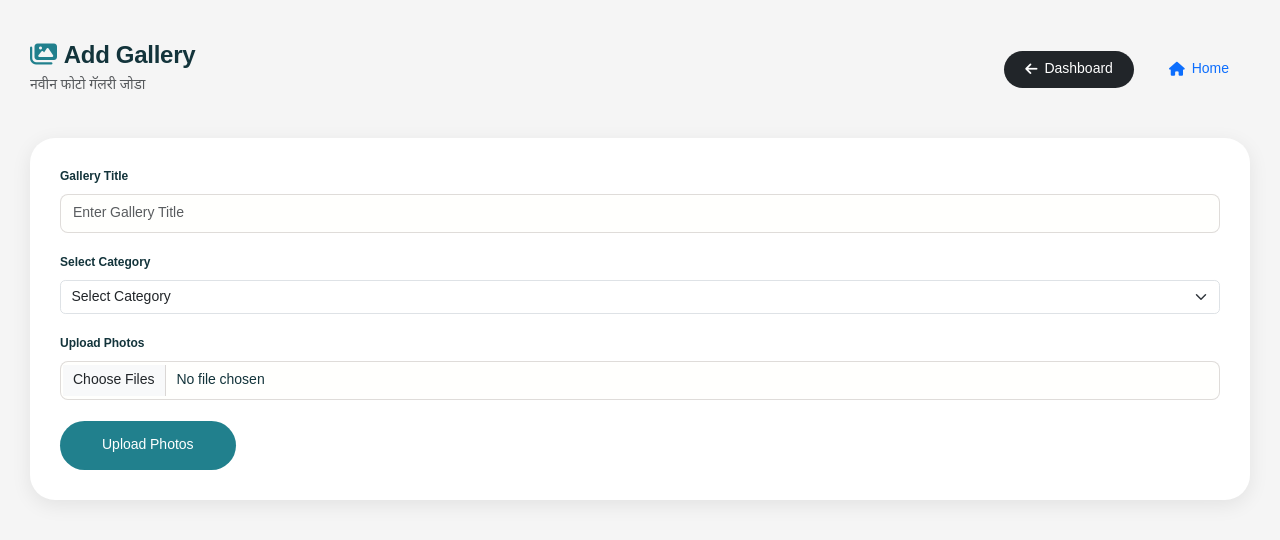
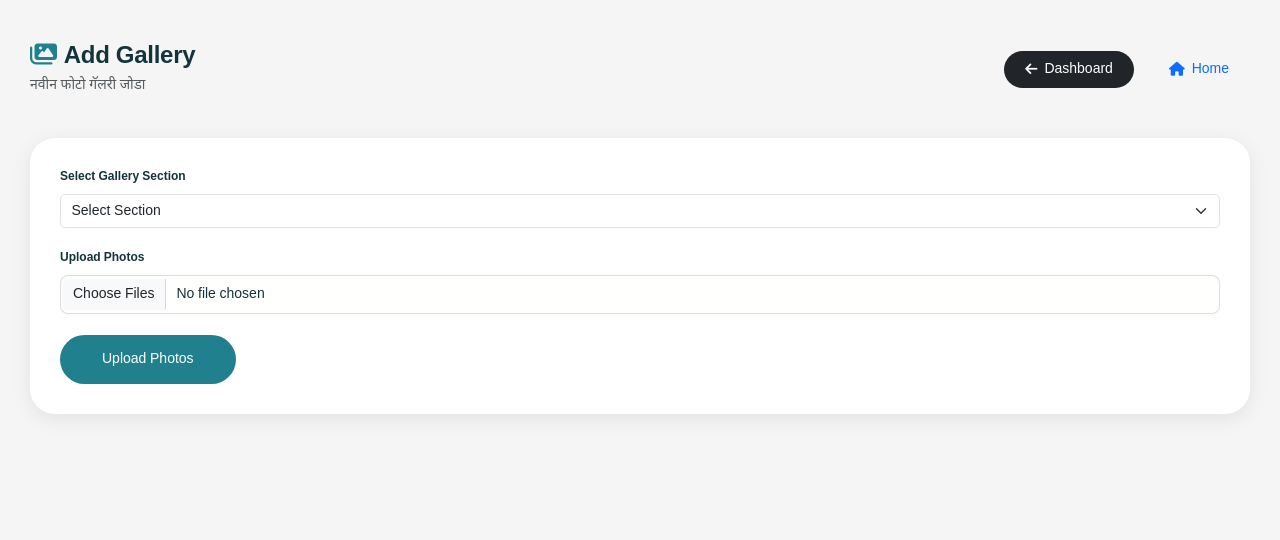
Before and after one commit to vinayakwagh1995/village-project, a React (Vite) app: page /add-gallery in a window 1280 px wide. Shown: the top 540 px of the page. Built offline with nearby package versions, Linux system fonts and the light colour scheme.

Commit message:
updated gallery section logic

```diff
--- a/src/pages/AddGallery.jsx
+++ b/src/pages/AddGallery.jsx
@@ -12,9 +12,6 @@ function AddGallery() {
   const navigate =
     useNavigate();
 
-  const [title, setTitle] =
-    useState("");
-
   const [
     category,
     setCategory,
@@ -28,10 +25,10 @@ function AddGallery() {
 
   /* API */
 
-const API =
-  "https://village-project-z9kk.onrender.com";
+  const API =
+    "https://village-project-z9kk.onrender.com";
 
-  /* Submit */
+  /* SUBMIT */
 
   const handleSubmit = async (e) => {
 
@@ -44,21 +41,14 @@ const API =
       const formData =
         new FormData();
 
-      /* Title */
+      /* CATEGORY AS TITLE */
 
       formData.append(
         "title",
-        title
-      );
-
-      /* Category */
-
-      formData.append(
-        "category",
         category
       );
 
-      /* Photos */
+      /* PHOTOS */
 
       for (
         let i = 0;
@@ -73,7 +63,7 @@ const API =
 
       }
 
-      /* Upload */
+      /* UPLOAD */
 
       const res =
         await axios.post(
@@ -96,8 +86,6 @@ const API =
       alert(
         "Gallery Added Successfully"
       );
-
-      setTitle("");
 
       setCategory("");
 
@@ -129,7 +117,7 @@ const API =
 
       <div className="container">
 
-        {/* Header */}
+        {/* HEADER */}
 
         <div className="d-flex justify-content-between align-items-center flex-wrap gap-3 mb-5">
 
@@ -151,7 +139,7 @@ const API =
 
           </div>
 
-          {/* Buttons */}
+          {/* BUTTONS */}
 
           <div className="d-flex gap-3 flex-wrap">
 
@@ -181,53 +169,31 @@ const API =
 
         </div>
 
-        {/* Form */}
+        {/* FORM */}
 
         <form
           onSubmit={handleSubmit}
           style={{
             background:
               "#ffffff",
+
             padding: "30px",
+
             borderRadius:
               "25px",
+
             boxShadow:
               "0 5px 20px rgba(0,0,0,0.08)",
           }}
         >
 
-          {/* Title */}
+          {/* CATEGORY */}
 
           <div className="mb-4">
 
             <label className="form-label fw-bold">
 
-              Gallery Title
-
-            </label>
-
-            <input
-              type="text"
-              className="form-control"
-              placeholder="Enter Gallery Title"
-              value={title}
-              onChange={(e) =>
-                setTitle(
-                  e.target.value
-                )
-              }
-              required
-            />
-
-          </div>
-
-          {/* Category */}
-
-          <div className="mb-4">
-
-            <label className="form-label fw-bold">
-
-              Select Category
+              Select Gallery Section
 
             </label>
 
@@ -243,7 +209,7 @@ const API =
             >
 
               <option value="">
-                Select Category
+                Select Section
               </option>
 
               <option value="गावाचे सुंदर दृश्य">
@@ -262,7 +228,7 @@ const API =
 
           </div>
 
-          {/* Upload Photos */}
+          {/* PHOTOS */}
 
           <div className="mb-4">
 
@@ -286,7 +252,49 @@ const API =
 
           </div>
 
-          {/* Button */}
+          {/* PREVIEW */}
+
+          {images.length > 0 && (
+
+            <div className="row mb-4">
+
+              {images.map(
+                (
+                  image,
+                  index
+                ) => (
+
+                  <div
+                    className="col-lg-3 col-md-4 col-6 mb-3"
+                    key={index}
+                  >
+
+                    <img
+                      src={URL.createObjectURL(image)}
+                      alt=""
+                      className="img-fluid rounded"
+                      style={{
+                        height:
+                          "150px",
+
+                        width:
+                          "100%",
+
+                        objectFit:
+                          "cover",
+                      }}
+                    />
+
+                  </div>
+
+                )
+              )}
+
+            </div>
+
+          )}
+
+          {/* BUTTON */}
 
           <button
             type="submit"
@@ -295,7 +303,9 @@ const API =
           >
 
             {loading
+
               ? "Uploading..."
+
               : "Upload Photos"}
 
           </button>
```
